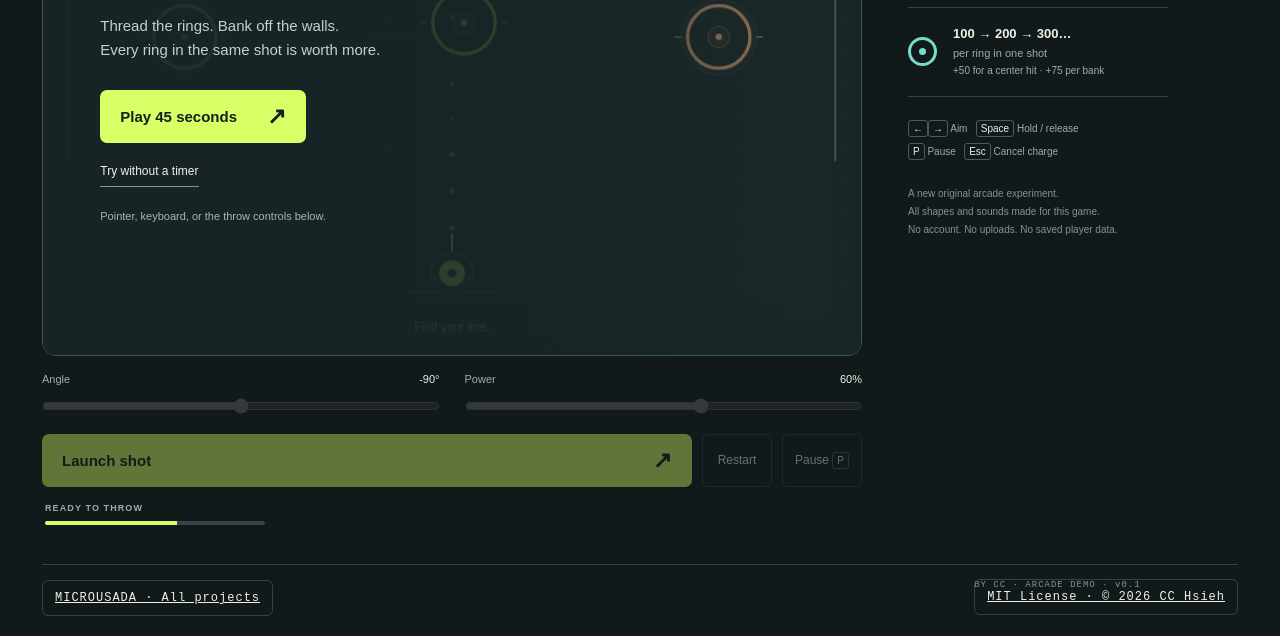
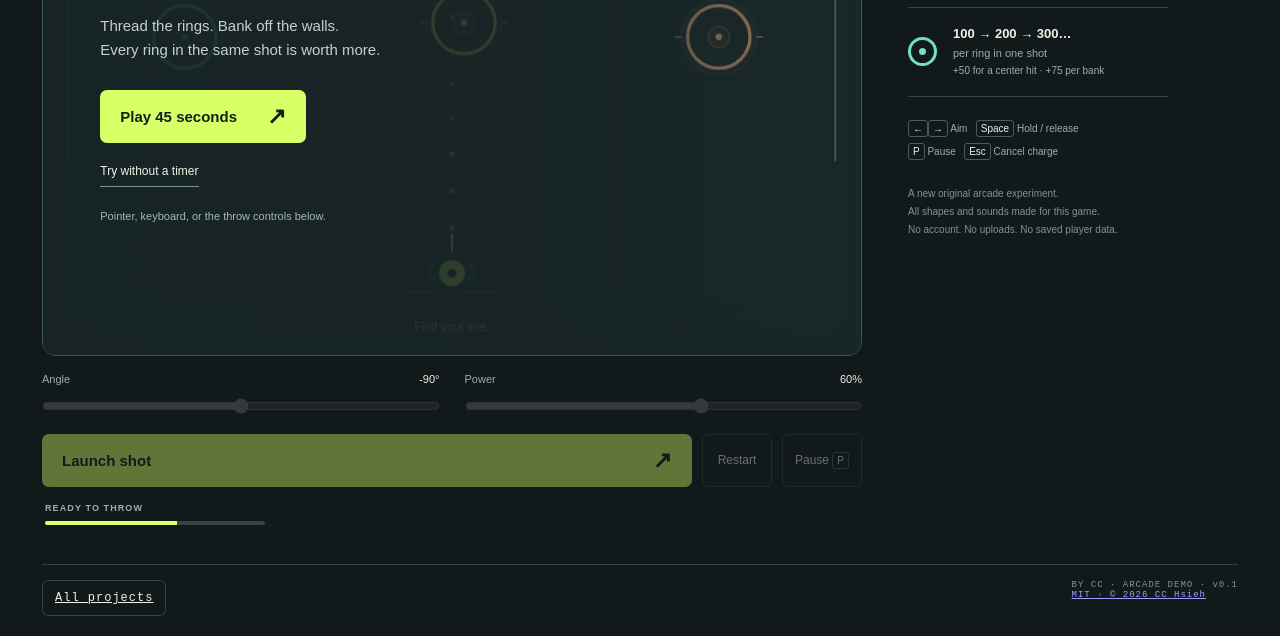
Before and after one commit to CarsonCCHsieh/loopforge, a website: page index.html in a window 1280 px wide. Shown: the part 475-1111 px from the top of the page. Drawn offline with Linux system fonts and the light colour scheme.

Commit message:
Keep public attribution footer within narrow viewports

```diff
--- a/index.html
+++ b/index.html
@@ -114,7 +114,7 @@
                 account. No uploads. No saved player data.</p>
         </aside>
     </section>
-    <footer><a class="quiet" href="https://microusada.com/?lang=en#works">MICROUSADA · All projects</a><span>BY CC · ARCADE DEMO · v0.1<br><a href="https://github.com/CarsonCCHsieh/loopforge/blob/main/LICENSE" class="quiet">MIT License · © 2026 CC Hsieh</a></span></footer>
+    <footer><a class="quiet" href="https://microusada.com/?lang=en#works">All projects</a><span>BY CC · ARCADE DEMO · v0.1<br><a href="https://github.com/CarsonCCHsieh/loopforge/blob/main/LICENSE">MIT · © 2026 CC Hsieh</a></span></footer>
     <div class="sr-only" id="live" role="status" aria-live="polite"></div>
 </main>
 <script src="engine.js"></script>
```
